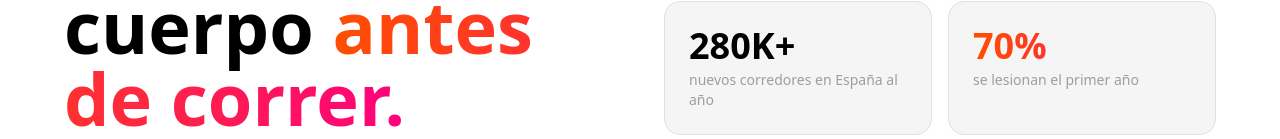
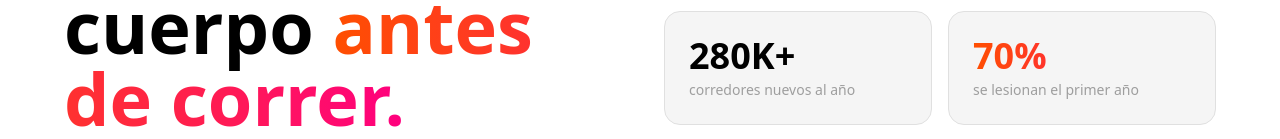
Before and after one commit to iestebanmarina/pre-running-system, a React (Vite) app: page / in a window 1280 px wide. Shown: the part 226-365 px from the top of the page. Built offline with nearby package versions, Linux system fonts and the light colour scheme; no server answers.

Commit message:
Cambio texto landing 3

```diff
--- a/src/pages/Landing.jsx
+++ b/src/pages/Landing.jsx
@@ -44,7 +44,7 @@ export default function Landing() {
             <div className="grid grid-cols-2 gap-4">
               <div className="bg-surface rounded-2xl p-6 border border-border">
                 <div className="text-4xl font-bold text-black">280K+</div>
-                <div className="text-sm text-muted mt-1">nuevos corredores en España al año</div>
+                <div className="text-sm text-muted mt-1">corredores nuevos al año</div>
               </div>
               <div className="bg-surface rounded-2xl p-6 border border-border">
                 <div className="text-4xl font-bold bg-gradient-to-r from-accent-orange to-accent-pink bg-clip-text text-transparent">70%</div>
```
